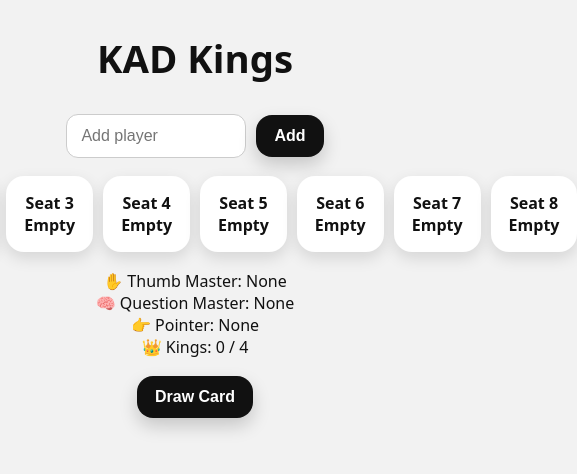
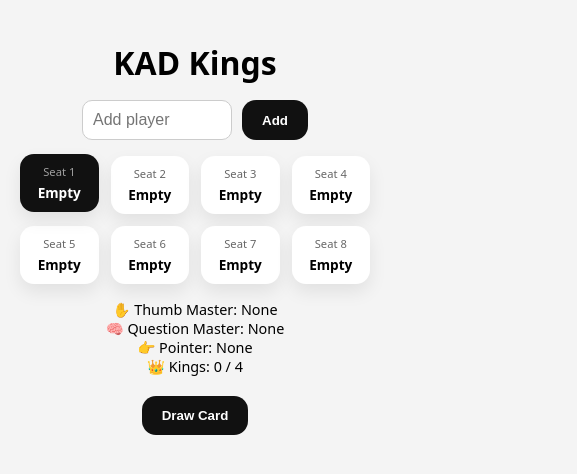
Before and after one commit to wbgl-blip/Visual-, a React (Vite) app: page / in a window 390 px wide. Shown: the top 474 px of the page, 577 px wide, since content can reach past the window. Built offline with nearby package versions, Linux system fonts and the light colour scheme.

Commit message:
Refactor App.css for improved layout and styling
Updated styles for various components including body, buttons, and seats. Adjusted padding, margins, and grid layout for better responsiveness.

```diff
--- a/src/App.css
+++ b/src/App.css
@@ -1,6 +1,3 @@
-/* =====================
-   GLOBAL
-===================== */
 * {
   box-sizing: border-box;
 }
@@ -8,139 +5,104 @@
 body {
   margin: 0;
   font-family: system-ui, -apple-system, BlinkMacSystemFont, sans-serif;
-  background: #f2f2f2;
-  color: #111;
+  background: #f4f4f4;
 }
 
-/* =====================
-   APP CONTAINER
-===================== */
 .app {
   min-height: 100vh;
-  padding: 24px 16px 40px;
-  display: flex;
-  flex-direction: column;
-  align-items: center;
-  gap: 18px;
+  padding: 20px;
   text-align: center;
 }
 
-/* =====================
-   HEADINGS
-===================== */
 h1 {
-  margin: 8px 0 12px;
-  font-size: 2.4rem;
+  margin-bottom: 16px;
+}
+
+.add-player {
+  display: flex;
+  gap: 10px;
+  justify-content: center;
+  margin-bottom: 16px;
+}
+
+input {
+  padding: 10px;
+  border-radius: 10px;
+  border: 1px solid #ccc;
+  font-size: 1rem;
+  width: 150px;
+}
+
+button {
+  background: #111;
+  color: white;
+  border: none;
+  border-radius: 14px;
+  padding: 12px 20px;
+  font-weight: 600;
+  cursor: pointer;
+}
+
+/* Seats grid */
+.seats-grid {
+  display: grid;
+  grid-template-columns: repeat(4, 1fr);
+  gap: 12px;
+  max-width: 420px;
+  margin: 0 auto 16px;
+}
+
+.seat {
+  background: white;
+  border-radius: 14px;
+  padding: 10px 6px;
+  box-shadow: 0 8px 18px rgba(0,0,0,0.08);
+  font-size: 0.85rem;
+}
+
+.seat-number {
+  font-size: 0.7rem;
+  opacity: 0.6;
+}
+
+.seat-name {
+  font-weight: 700;
+  margin-top: 4px;
+}
+
+.active-seat {
+  background: #111;
+  color: white;
+  transform: translateY(-2px);
+}
+
+/* Status */
+.status {
+  font-size: 0.9rem;
+  margin: 12px 0;
+}
+
+/* Draw button */
+.draw-btn {
+  margin-top: 8px;
+}
+
+/* Card */
+.card {
+  margin: 20px auto 0;
+  background: white;
+  border-radius: 18px;
+  padding: 26px;
+  max-width: 260px;
+  box-shadow: 0 14px 30px rgba(0,0,0,0.15);
+}
+
+.card-value {
+  font-size: 2.5rem;
   font-weight: 800;
 }
 
-/* =====================
-   INPUT ROW
-===================== */
-input {
-  padding: 12px 14px;
-  font-size: 1rem;
-  border-radius: 12px;
-  border: 1px solid #ccc;
-  outline: none;
-  width: 180px;
+.card-text {
+  margin-top: 10px;
+  font-size: 1.1rem;
 }
-
-input:focus {
-  border-color: #111;
-}
-
-/* =====================
-   BUTTONS
-===================== */
-button {
-  background: #111;
-  color: #fff;
-  border: none;
-  border-radius: 16px;
-  padding: 12px 18px;
-  font-size: 1rem;
-  font-weight: 600;
-  cursor: pointer;
-  box-shadow: 0 8px 18px rgba(0,0,0,0.18);
-  transition: transform 0.12s ease, box-shadow 0.12s ease;
-}
-
-button:active {
-  transform: scale(0.96);
-  box-shadow: 0 4px 10px rgba(0,0,0,0.2);
-}
-
-/* =====================
-   SEATS SECTION
-===================== */
-.seats {
-  width: 100%;
-  max-width: 360px;
-  display: grid;
-  grid-template-columns: 1fr;
-  gap: 10px;
-}
-
-.seat {
-  background: #fff;
-  color: #111;
-  border-radius: 18px;
-  padding: 14px 16px;
-  font-weight: 600;
-  box-shadow: 0 6px 16px rgba(0,0,0,0.12);
-  border: 2px solid transparent;
-}
-
-.active-seat {
-  border-color: #111;
-}
-
-/* =====================
-   ROLES PANEL
-===================== */
-.roles {
-  width: 100%;
-  max-width: 360px;
-  background: #fff;
-  border-radius: 18px;
-  padding: 16px 18px;
-  box-shadow: 0 8px 18px rgba(0,0,0,0.12);
-  display: flex;
-  flex-direction: column;
-  gap: 8px;
-  font-weight: 600;
-}
-
-/* =====================
-   GAME INFO
-===================== */
-.app > div {
-  display: flex;
-  gap: 10px;
-  align-items: center;
-}
-
-/* =====================
-   CARD DISPLAY
-===================== */
-.card {
-  margin-top: 12px;
-  background: #fff;
-  border-radius: 22px;
-  padding: 26px 24px;
-  width: 260px;
-  box-shadow: 0 14px 30px rgba(0,0,0,0.18);
-}
-
-.card-value {
-  font-size: 3.2rem;
-  font-weight: 900;
-  margin-bottom: 10px;
-}
-
-.card-text {
-  font-size: 1.2rem;
-  font-weight: 600;
-  line-height: 1.4;
-}
```
